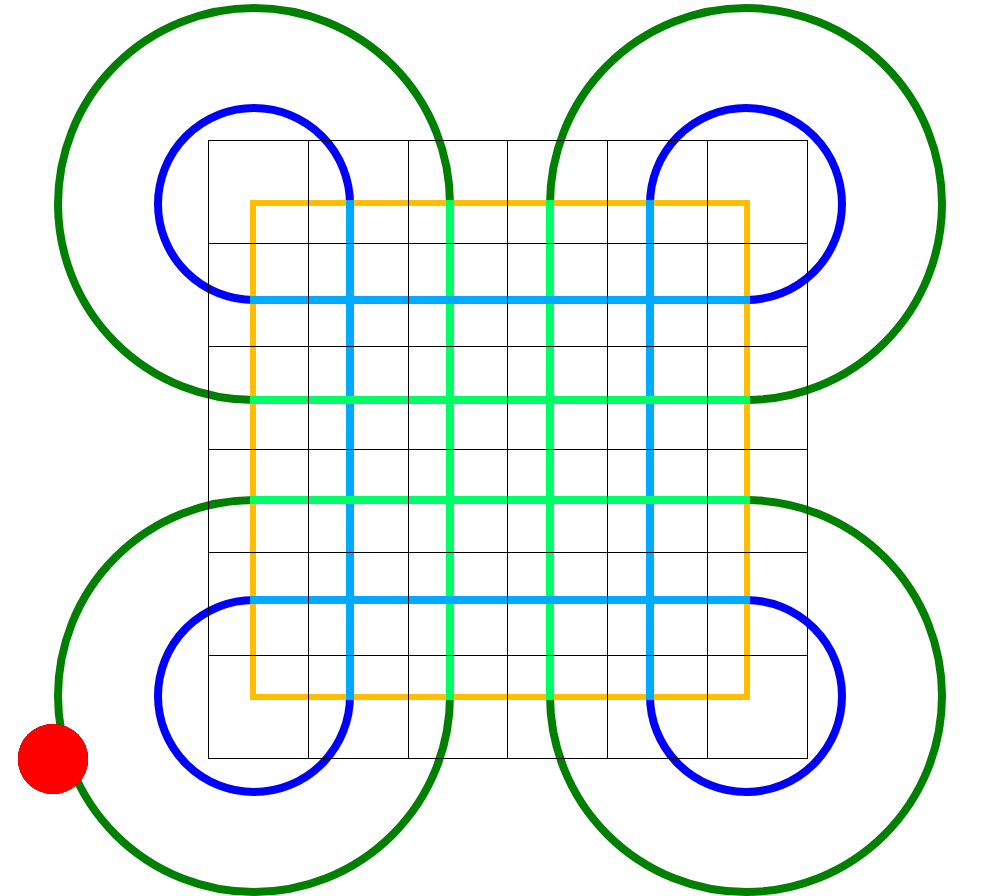
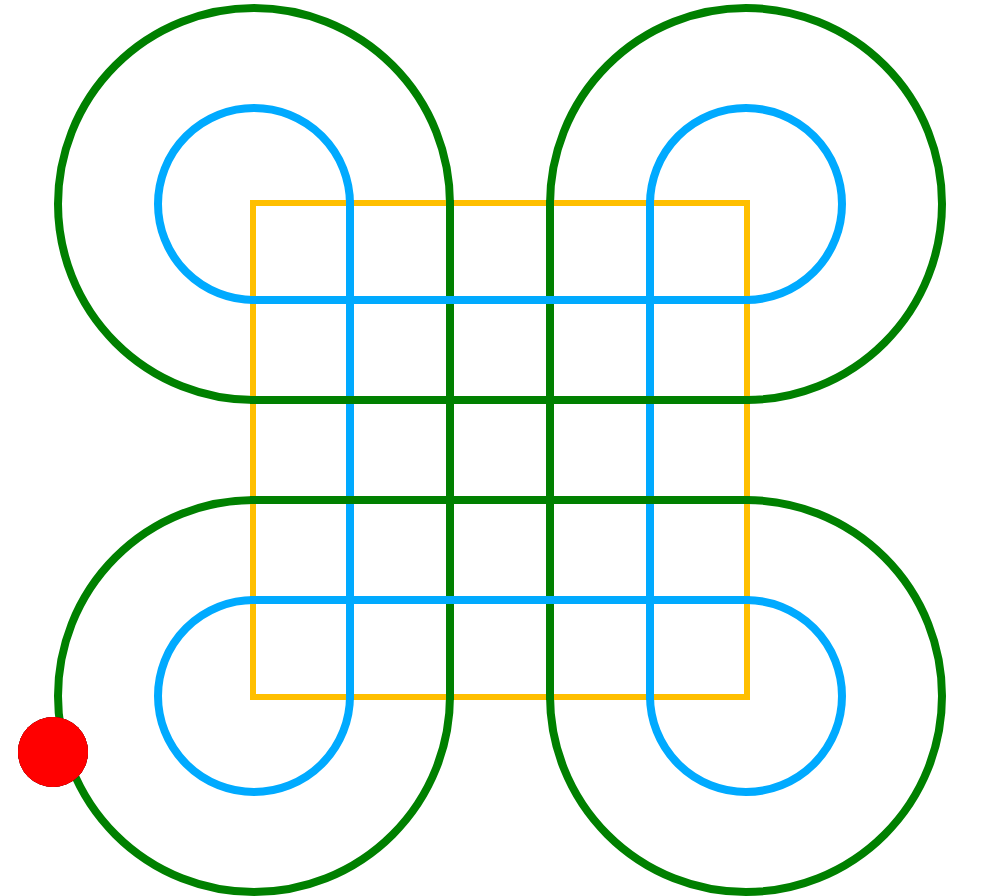
Before and after one commit to mdkma/surakarta-game, a plain HTML site: page index.html in a window 1280 px wide. Shown: the whole page, without its empty margins (0-991 px from the left). Drawn offline with Linux system fonts and the light colour scheme.

Commit message:
change color

```diff
--- a/index.css
+++ b/index.css
@@ -1,7 +1,7 @@
 td {
     width: 100px;
     height: 100px;
-    border: 1px solid black;
+    /* border: 1px solid black; */
 }
 
 table {
@@ -66,7 +66,7 @@ table {
     border-top-left-radius: 50%;
     border-top-right-radius: 50%;
     border-bottom-left-radius:50%;
-    border: 8px solid blue;
+    border: 8px solid #00aaff;
 }
 
 #c1-2 {
@@ -85,7 +85,7 @@ table {
     border-top-left-radius: 50%;
     border-top-right-radius: 50%;
     border-bottom-right-radius:50%;
-    border: 8px solid blue;
+    border: 8px solid #00aaff;
 }
 
 #c2-2 {
@@ -104,7 +104,7 @@ table {
     border-top-left-radius: 50%;
     border-bottom-left-radius: 50%;
     border-bottom-right-radius:50%;
-    border: 8px solid blue;
+    border: 8px solid #00aaff;
 }
 
 #c3-2 {
@@ -123,7 +123,7 @@ table {
     border-top-right-radius: 50%;
     border-bottom-left-radius: 50%;
     border-bottom-right-radius:50%;
-    border: 8px solid blue;
+    border: 8px solid #00aaff;
 }
 
 #c4-2 {
--- a/index.html
+++ b/index.html
@@ -94,12 +94,12 @@
         <line x1="0" y1="500" x2="500" y2="500" style="stroke:rgb(255, 191, 0);stroke-width:12" />
         <line x1="100" y1="0" x2="100" y2="500" style="stroke:rgb(0, 170, 255);stroke-width:8" />
         <line x1="400" y1="0" x2="400" y2="500" style="stroke:rgb(0, 170, 255);stroke-width:8" />
-        <line x1="200" y1="0" x2="200" y2="500" style="stroke:rgb(0, 255, 102);stroke-width:8" />
-        <line x1="300" y1="0" x2="300" y2="500" style="stroke:rgb(0, 255, 102);stroke-width:8" />
+        <line x1="200" y1="0" x2="200" y2="500" style="stroke:green;stroke-width:8" />
+        <line x1="300" y1="0" x2="300" y2="500" style="stroke:green;stroke-width:8" />
         <line x1="0" y1="100" x2="500" y2="100" style="stroke:rgb(0, 170, 255);stroke-width:8" />
         <line x1="0" y1="400" x2="500" y2="400" style="stroke:rgb(0, 170, 255);stroke-width:8" />
-        <line x1="0" y1="200" x2="500" y2="200" style="stroke:rgb(0, 255, 102);stroke-width:8" />
-        <line x1="0" y1="300" x2="500" y2="300" style="stroke:rgb(0, 255, 102);stroke-width:8" />
+        <line x1="0" y1="200" x2="500" y2="200" style="stroke:green;stroke-width:8" />
+        <line x1="0" y1="300" x2="500" y2="300" style="stroke:green;stroke-width:8" />
     </svg>
     <div id="c1-1" class="circle circle-s"></div>
     <div id="c1-2" class="circle circle-l"></div>
```
